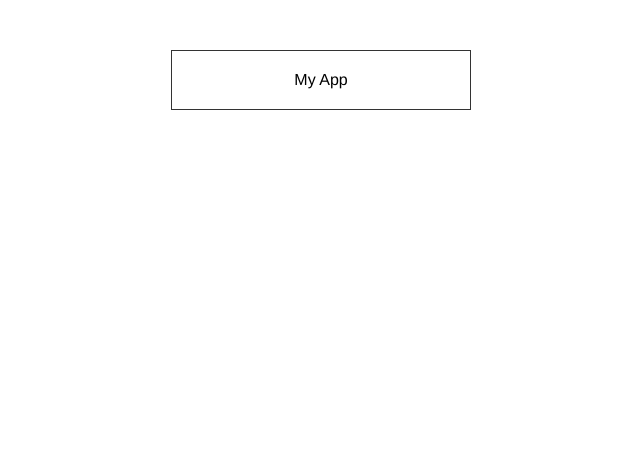
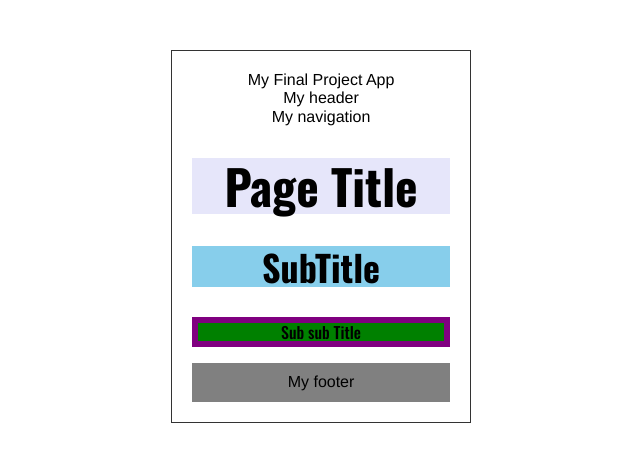
Before and after one commit to tbatunclax/My-Final-Project, a React (Create React App) app: page / in a window 1280 px wide. Shown: the top 462 px of the page, without its empty margins (319-959 px from the left). Built offline with nearby package versions, Linux system fonts and the light colour scheme.

Commit message:
fist commit final project

```diff
--- a/src/App/App.jsx
+++ b/src/App/App.jsx
@@ -1,11 +1,20 @@
 import React from 'react';
 import styled from 'styled-components';
+
+import Header from './Header.jsx';
+import Nav from './Nav.jsx';
+import Main from './Main.jsx';
+import Footer from './Footer.jsx';
 
 const App = () => {
 
     return (
         <AppStyled className='App'>
-            My App
+            My Final Project App
+            <Header />
+            <Nav/>
+            <Main />
+            <Footer />
         </AppStyled>
     );
 }
--- /dev/null
+++ b/src/App/Footer.jsx
@@ -0,0 +1,15 @@
+import React from 'react';
+import styled from 'styled-components';
+
+const Footer = () => {
+    return (
+        <FooterStyled>My footer</FooterStyled>
+    );
+}
+
+export default Footer;
+
+const FooterStyled = styled.footer`
+        background-color: gray;
+        padding: 10px;
+`;
--- /dev/null
+++ b/src/App/Header.jsx
@@ -0,0 +1,9 @@
+import React from 'react';
+
+const Header = () => {
+    return (
+        <header>My header</header>
+    );
+}
+
+export default Header;
--- /dev/null
+++ b/src/App/Main.jsx
@@ -0,0 +1,30 @@
+import React from 'react';
+import styled from 'styled-components';
+
+const Main = () => {
+    return(
+        <MainStyled>
+                <h1>Page Title</h1>
+                <h2>SubTitle</h2>
+                <h3>Sub sub Title</h3>
+        </MainStyled>
+    );
+}
+
+export default Main;
+
+const MainStyled = styled.main`
+            h1 {
+               background-color: lavender;
+               font-size: 48px;
+            }
+            h2 {
+                background-color: skyblue;
+                font-size: 36px;
+            }
+            h3 {
+                background-color: green;
+                font-size: 16px;
+                border: solid 6px purple;
+            }
+`;
--- /dev/null
+++ b/src/App/Nav.jsx
@@ -0,0 +1,9 @@
+import React from 'react';
+
+const Nav = () => {
+    return (
+        <nav>My navigation</nav>
+    );
+}
+
+export default Nav;
```
